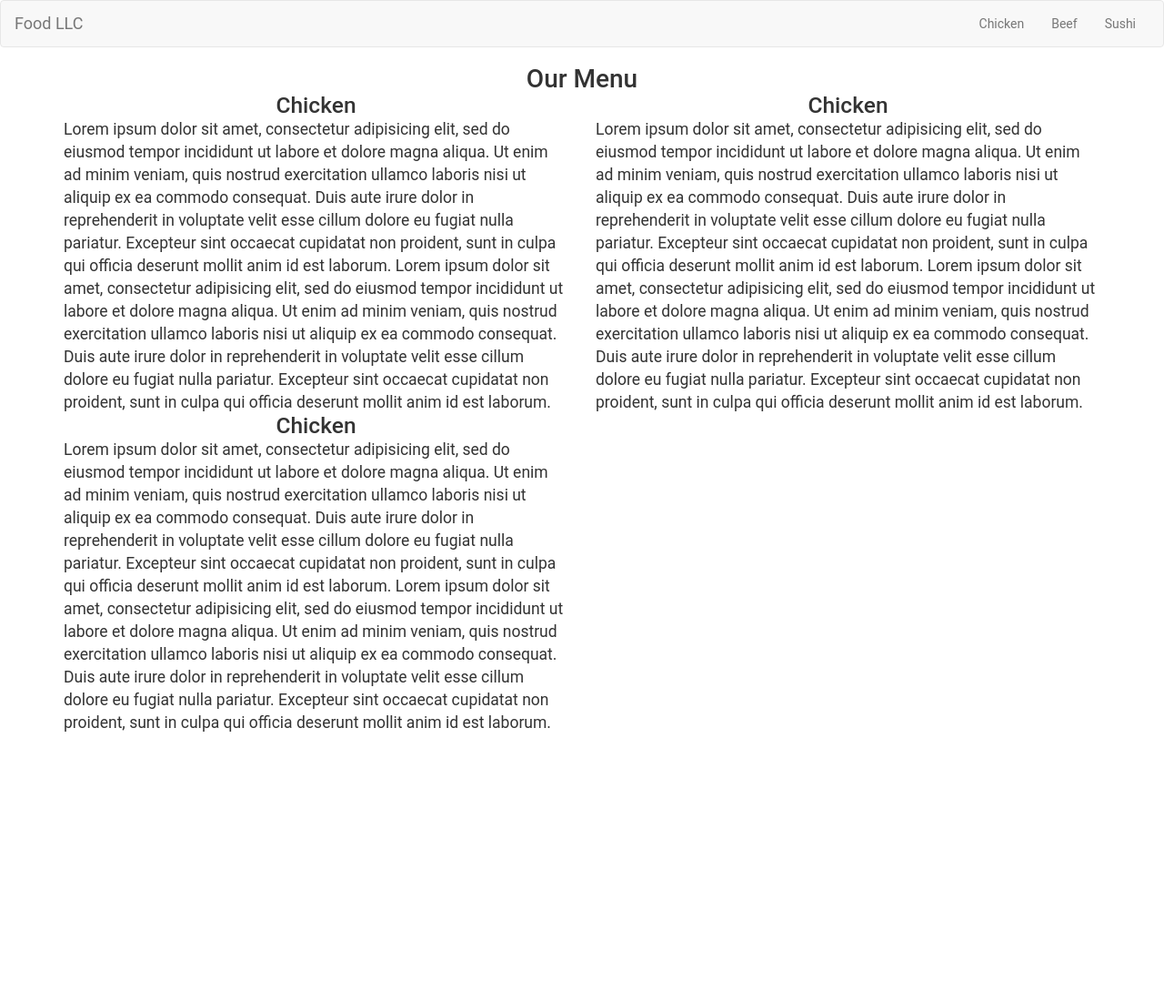
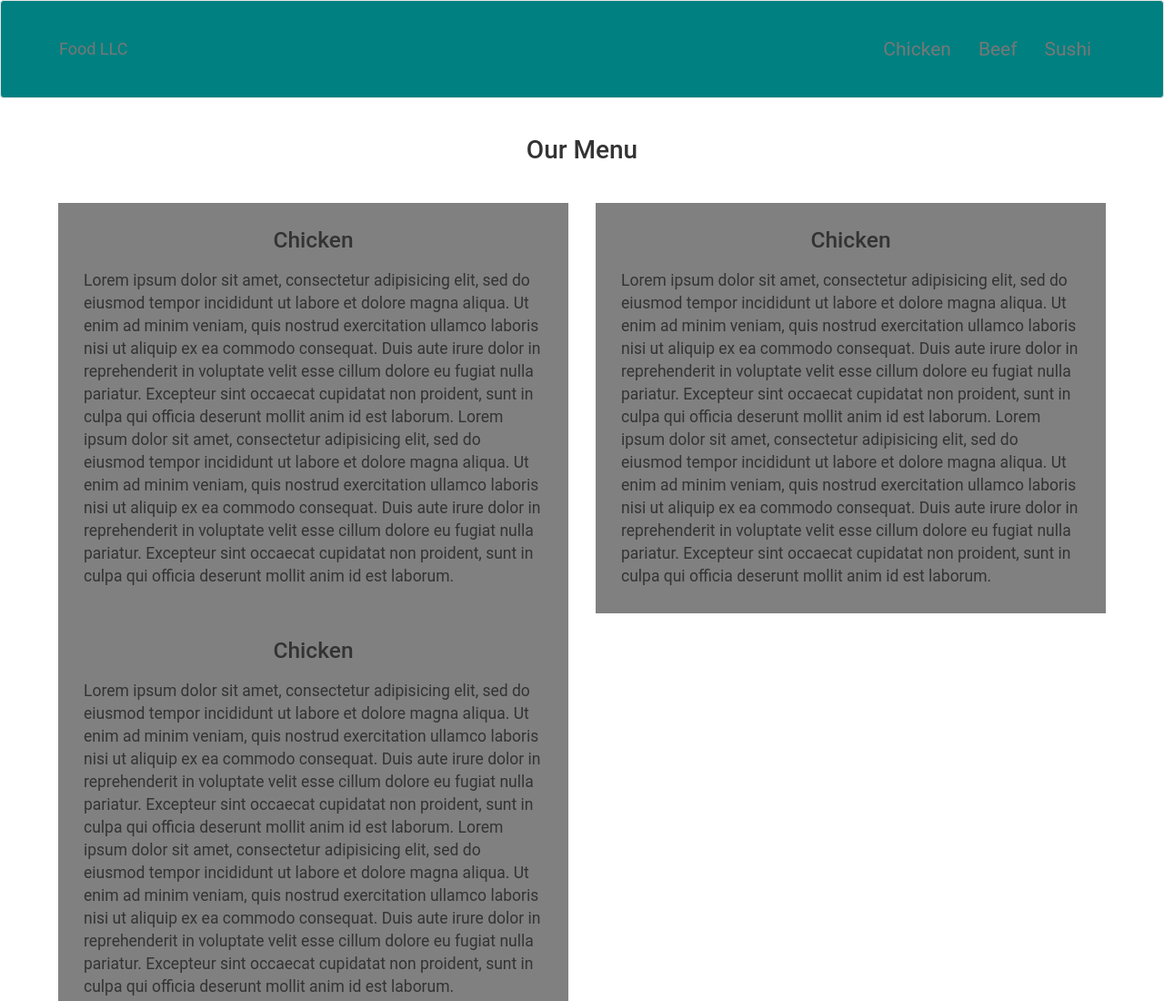
Before and after one commit to shaneomeara/HTML-CSS-Javascript-Course, a plain HTML site: page module-3-solution/index.html in a window 1280 px wide. Shown: the top 1100 px of the page at 91% size. Before the commit the page ends 807 px from the top, so only its background shows below. Drawn offline with nearby package versions, Linux system fonts and the light colour scheme.

Commit message:
CSS Styling
+ 90% Width + Margin Auto
+ Padding to Navbar
+ Whitespace around Content

```diff
--- a/module-3-solution/css/styles.css
+++ b/module-3-solution/css/styles.css
@@ -1,17 +1,44 @@
+
+/* Bootstrap CSS Overrides */
+
+.container, .container-fluid {
+  width: 90%;
+  margin: auto;
+  padding: 0;
+}
+
+.navbar-default {
+  margin: 0;
+  padding-top: 2em;
+  padding-bottom: 2em;
+  corner-radius: 0;
+  background: teal;
+}
+
+/* link styles */
+.navbar-default .navbar-nav>li>a {
+  font-size: 1.5em;
+}
+
+
+/* My CSS */
+
 body {
   font-family: roboto, helvetica, arial, sans-serif;
+  color: 333333;
 }
 
 h1 {
   font-size: 2em;
   margin: 0;
-  padding: 0;
+  padding: 1.5em;
 }
 
 h2 {
   font-size: 1.75em;
   margin: 0;
   padding: 0;
+  padding-bottom: .75em;
 }
 
 p {
@@ -20,11 +47,9 @@ p {
   padding: 0;
 }
 
-/*
-.container, .container-fluid {
-  width: 90%;
-  margin: auto;
-  padding: 0;
+.tile {
+  background-color: grey;
+  padding: 2em;
 }
 
 .wrapper {
@@ -32,7 +57,3 @@ p {
   padding: 0;
   background-color: red;
 }
-
-.navbar-default {
-  margin: 0;
-}
```
